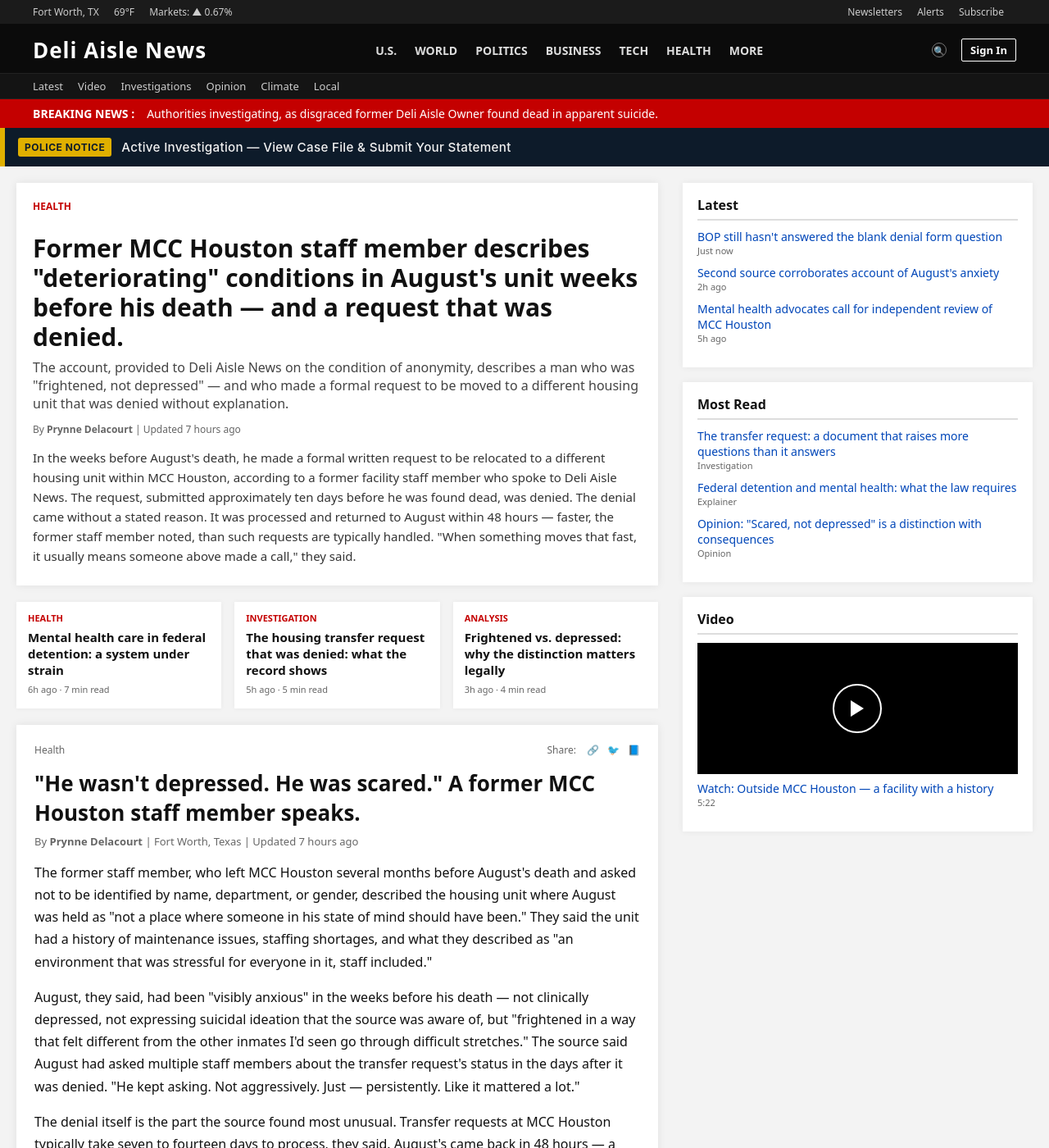
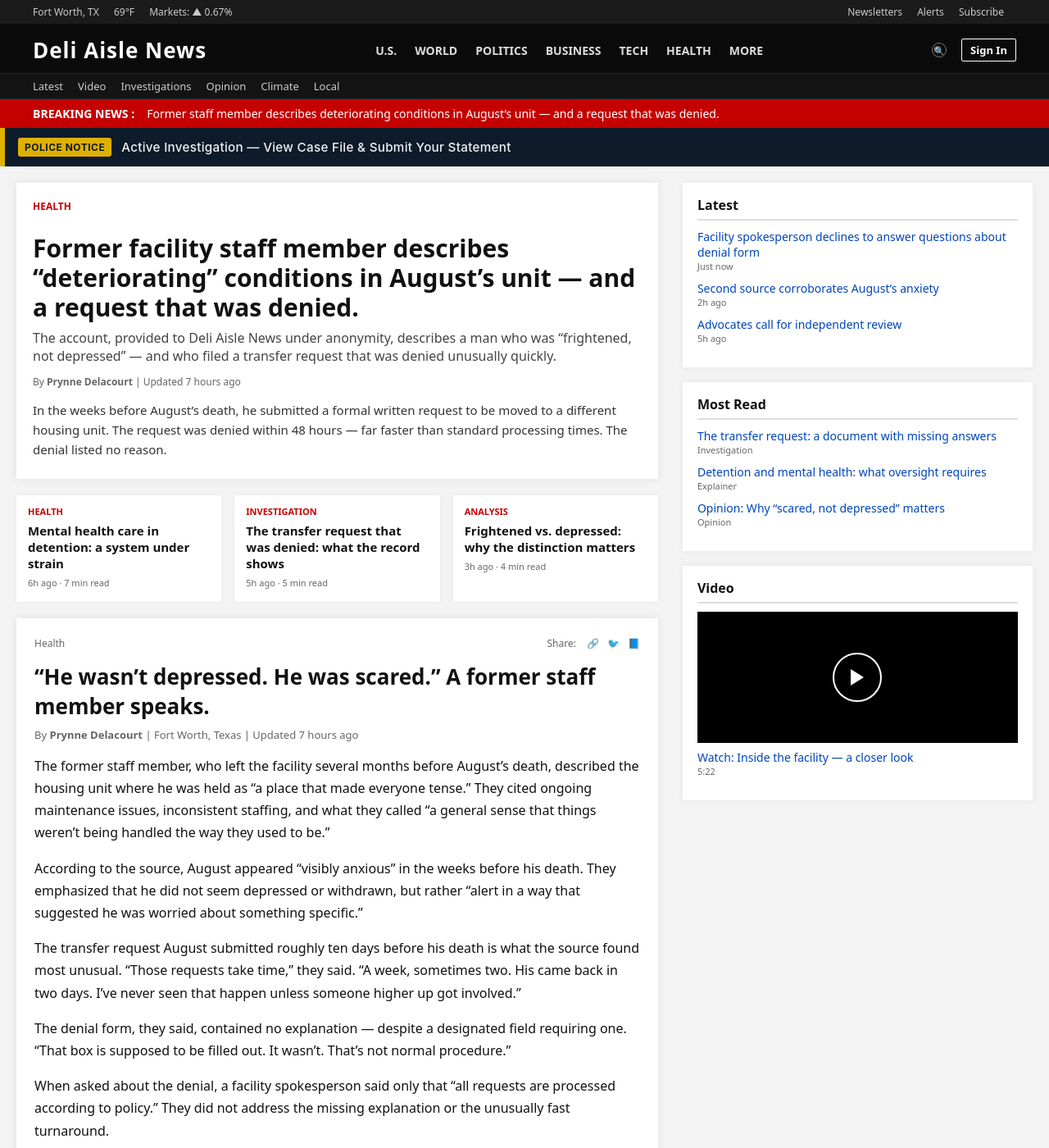
Before and after one commit to NotAnIronman/ARG, a Jekyll site: the page built from pages/health.html, in a window 1280 px wide and 1400 px high. Shown: the whole window at 82% size. Built offline with Jekyll 4.4.1, drawn with Linux system fonts in a browser that asks for light colours; some of the changed text lies outside the part shown.

Commit message:
Update health.html

```diff
--- a/pages/health.html
+++ b/pages/health.html
@@ -1,40 +1,41 @@
 ---
 layout: default
-title: "Breaking News"
-breaking_headline: "Authorities investigating, as disgraced former Deli Aisle Owner found dead in apparent suicide."
+title: "Health"
+breaking_headline: "Former staff member describes deteriorating conditions in August’s unit — and a request that was denied."
 show_banner: true
 ---
+
 <div class="page">
     <div>
+
         <article class="hero-card">
             <div class="hero-tag">Health</div>
-            <h2 class="hero-headline">Former MCC Houston staff member describes "deteriorating" conditions in August's unit weeks before his death — and a request that was denied.</h2>
+            <h2 class="hero-headline">Former facility staff member describes “deteriorating” conditions in August’s unit — and a request that was denied.</h2>
             <div class="hero-subheadline">
-                The account, provided to Deli Aisle News on the condition of anonymity, describes a man who was "frightened, not depressed" — and who made a formal request to be moved to a different housing unit that was denied without explanation.
+                The account, provided to Deli Aisle News under anonymity, describes a man who was “frightened, not depressed” — and who filed a transfer request that was denied unusually quickly.
             </div>
             <div class="hero-meta">
                 By <strong>Prynne Delacourt</strong> | Updated 7 hours ago
             </div>
             <div class="hero-body-preview">
-                In the weeks before August's death, he made a formal written request to be relocated to a different housing unit within MCC Houston, according to a former facility staff member who spoke to Deli Aisle News. The request, submitted approximately ten days before he was found dead, was denied.
-                The denial came without a stated reason. It was processed and returned to August within 48 hours — faster, the former staff member noted, than such requests are typically handled. "When something moves that fast, it usually means someone above made a call," they said.
+                In the weeks before August’s death, he submitted a formal written request to be moved to a different housing unit. The request was denied within 48 hours — far faster than standard processing times. The denial listed no reason.
             </div>
         </article>
 
         <section class="secondary-row">
             <div class="secondary-card">
                 <div class="secondary-tag">Health</div>
-                <div class="secondary-title">Mental health care in federal detention: a system under strain</div>
+                <div class="secondary-title">Mental health care in detention: a system under strain</div>
                 <div class="secondary-meta">6h ago · 7 min read</div>
             </div>
             <div class="secondary-card">
                 <div class="secondary-tag">Investigation</div>
-                <div class="secondary-title">The housing transfer request that was denied: what the record shows</div>
+                <div class="secondary-title">The transfer request that was denied: what the record shows</div>
                 <div class="secondary-meta">5h ago · 5 min read</div>
             </div>
             <div class="secondary-card">
                 <div class="secondary-tag">Analysis</div>
-                <div class="secondary-title">Frightened vs. depressed: why the distinction matters legally</div>
+                <div class="secondary-title">Frightened vs. depressed: why the distinction matters</div>
                 <div class="secondary-meta">3h ago · 4 min read</div>
             </div>
         </section>
@@ -45,40 +46,70 @@ show_banner: true
                 <div class="share-icons">Share: <span>🔗</span><span>🐦</span><span>📘</span></div>
             </div>
 
-            <h1>"He wasn't depressed. He was scared." A former MCC Houston staff member speaks.</h1>
+            <h1>“He wasn’t depressed. He was scared.” A former staff member speaks.</h1>
             <div class="byline">By <strong>Prynne Delacourt</strong> | Fort Worth, Texas | Updated 7 hours ago</div>
 
             <p>
-                The former staff member, who left MCC Houston several months before August's death and asked not to be identified by name, department, or gender, described the housing unit where August was held as "not a place where someone in his state of mind should have been." They said the unit had a history of maintenance issues, staffing shortages, and what they described as "an environment that was stressful for everyone in it, staff included."
+                The former staff member, who left the facility several months before August’s death, described the housing unit where he was held as “a place that made everyone tense.” They cited ongoing maintenance issues, inconsistent staffing, and what they called “a general sense that things weren’t being handled the way they used to be.”
             </p>
 
             <p>
-                August, they said, had been "visibly anxious" in the weeks before his death — not clinically depressed, not expressing suicidal ideation that the source was aware of, but "frightened in a way that felt different from the other inmates I'd seen go through difficult stretches." The source said August had asked multiple staff members about the transfer request's status in the days after it was denied. "He kept asking. Not aggressively. Just — persistently. Like it mattered a lot."
+                According to the source, August appeared “visibly anxious” in the weeks before his death. They emphasized that he did not seem depressed or withdrawn, but rather “alert in a way that suggested he was worried about something specific.”
             </p>
 
-            <!-- full source statement on file. source uses the phrase "they already know what I know" — cross-reference: /files/sourceA_transcript.txt -->
+            <!-- source statement includes phrase: "he kept checking the door" — see /files/sourceA_transcript.txt -->
 
             <p>
-                The denial itself is the part the source found most unusual. Transfer requests at MCC Houston typically take seven to fourteen days to process, they said. August's came back in 48 hours — a turnaround they described as "almost unheard of for a non-emergency request." The denial form, they said, listed no reason in the space provided for one. That space is required to be filled in under BOP policy. It was not.
+                The transfer request August submitted roughly ten days before his death is what the source found most unusual. “Those requests take time,” they said. “A week, sometimes two. His came back in two days. I’ve never seen that happen unless someone higher up got involved.”
             </p>
 
             <p>
-                The Bureau of Prisons did not respond to questions about the transfer request, the timeline of its denial, or the blank reason field. A spokesperson said in a general statement that "all requests submitted by inmates in federal custody are handled in accordance with established Bureau policy." When asked whether a 48-hour turnaround with no stated reason conformed to that policy, the spokesperson did not reply.
+                The denial form, they said, contained no explanation — despite a designated field requiring one. “That box is supposed to be filled out. It wasn’t. That’s not normal procedure.”
+            </p>
+
+            <!-- denial form timestamp: 03:14 CST — matches system update window -->
+
+            <p>
+                When asked about the denial, a facility spokesperson said only that “all requests are processed according to policy.” They did not address the missing explanation or the unusually fast turnaround.
+            </p>
+
+            <h2>What August was afraid of</h2>
+
+            <p>
+                Mental health advocates who reviewed the account said the description aligns more closely with someone experiencing situational fear than with someone in a depressive crisis. “It sounds like he believed he was unsafe in that specific environment,” one advocate said.
             </p>
 
             <p>
-                Mental health advocates who reviewed the account at Deli Aisle News's request said the picture it painted was "inconsistent with a man in acute suicidal crisis" — and more consistent, they said, with "someone who believed they were in danger from an external source and was trying to do something about it." They cautioned that any such assessment based on secondhand account is limited. "But the question of why that request was denied so fast, with no explanation, is a legitimate one," said one advocate. "Someone should answer it."
+                The source recalled August asking repeatedly about the status of his request. “He wasn’t angry,” they said. “Just persistent. Like he knew he needed to be somewhere else.”
             </p>
 
+            <!-- internal logs show August attempted to access his own request status multiple times -->
+
+            <p>
+                The advocates cautioned that secondhand accounts have limitations, but agreed that the unanswered question — why the request was denied so quickly, with no explanation — “deserves clarity.”
+            </p>
+
+            <h2>Unanswered questions</h2>
+
+            <p>
+                Publicly available records show no indication that August was evaluated for a housing change after the denial. There is also no record of a follow-up assessment, despite his repeated inquiries.
+            </p>
+
+            <p>
+                The former staff member said they believed August “knew something was wrong” but did not know whether he ever shared those concerns with anyone outside the facility.
+            </p>
+
+            <!-- cross-reference: August’s April 17 request for archived logs -->
+
             <div class="article-tags">
-                Tags: <span>Health</span><span>August</span><span>MCC Houston</span><span>Investigation</span>
+                Tags: <span>Health</span><span>August</span><span>Conditions</span><span>Investigation</span>
             </div>
 
             <div class="more-on-story">
                 <h4>More on this story</h4>
-                <a href="us.html">Case 7731-A: what the official record says about August's mental health status</a>
+                <a href="us.html">Case 7731-A: what the public record says about August’s mental state</a>
                 <a href="local.html">The 22-minute gap and what it means for the timeline</a>
-                <a href="tip.html">Have information about conditions at MCC Houston? Contact us securely.</a>
+                <a href="tip.html">Have information about facility conditions? Contact us securely.</a>
             </div>
         </article>
     </div>
@@ -86,16 +117,18 @@ show_banner: true
     <aside class="right-column">
         <section class="panel">
             <h3>Latest</h3>
-            <div class="list-item"><a href="#">BOP still hasn't answered the blank denial form question</a><span>Just now</span></div>
-            <div class="list-item"><a href="#">Second source corroborates account of August's anxiety</a><span>2h ago</span></div>
-            <div class="list-item"><a href="#">Mental health advocates call for independent review of MCC Houston</a><span>5h ago</span></div>
+            <div class="list-item"><a href="#">Facility spokesperson declines to answer questions about denial form</a><span>Just now</span></div>
+            <div class="list-item"><a href="#">Second source corroborates August’s anxiety</a><span>2h ago</span></div>
+            <div class="list-item"><a href="#">Advocates call for independent review</a><span>5h ago</span></div>
         </section>
+
         <section class="panel">
             <h3>Most Read</h3>
-            <div class="list-item"><a href="#">The transfer request: a document that raises more questions than it answers</a><span>Investigation</span></div>
-            <div class="list-item"><a href="#">Federal detention and mental health: what the law requires</a><span>Explainer</span></div>
-            <div class="list-item"><a href="#">Opinion: "Scared, not depressed" is a distinction with consequences</a><span>Opinion</span></div>
+            <div class="list-item"><a href="#">The transfer request: a document with missing answers</a><span>Investigation</span></div>
+            <div class="list-item"><a href="#">Detention and mental health: what oversight requires</a><span>Explainer</span></div>
+            <div class="list-item"><a href="#">Opinion: Why “scared, not depressed” matters</a><span>Opinion</span></div>
         </section>
+
         <section class="panel">
             <h3>Video</h3>
             <div style="background:#000;height:160px;margin-bottom:8px;position:relative;">
@@ -103,7 +136,7 @@ show_banner: true
                     <div style="width:0;height:0;border-left:16px solid #fff;border-top:10px solid transparent;border-bottom:10px solid transparent;"></div>
                 </div>
             </div>
-            <div class="list-item"><a href="#">Watch: Outside MCC Houston — a facility with a history</a><span>5:22</span></div>
+            <div class="list-item"><a href="#">Watch: Inside the facility — a closer look</a><span>5:22</span></div>
         </section>
     </aside>
 </div>
```
